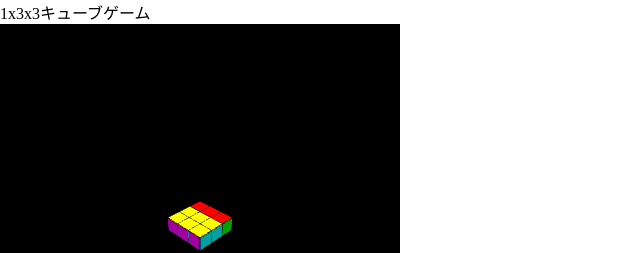
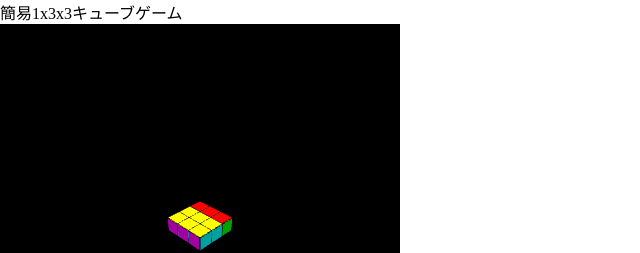
Before and after one commit to terutaka-oda/onecube, a plain HTML site: page index.html in a window 1280 px wide. Shown: the top 253 px of the page, 0-640 px from the left. Drawn offline with Linux system fonts and the light colour scheme.

Commit message:
Update index.html
簡易と追加

```diff
--- a/index.html
+++ b/index.html
@@ -16,7 +16,7 @@
   </head>
     <body>
     <div>
-    1x3x3キューブゲーム
+    簡易1x3x3キューブゲーム
     </div>
     <div id="cube" width="400" height="400">
     </div>
```
